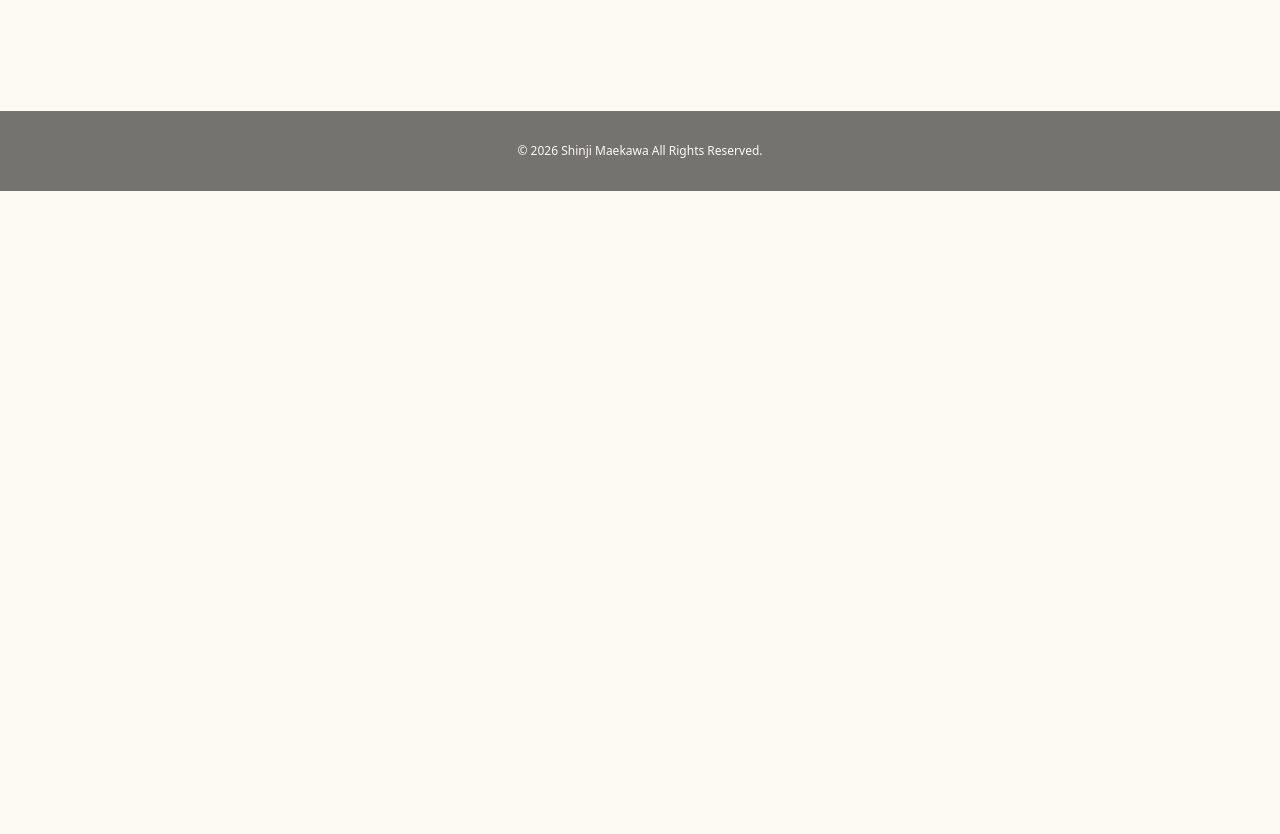
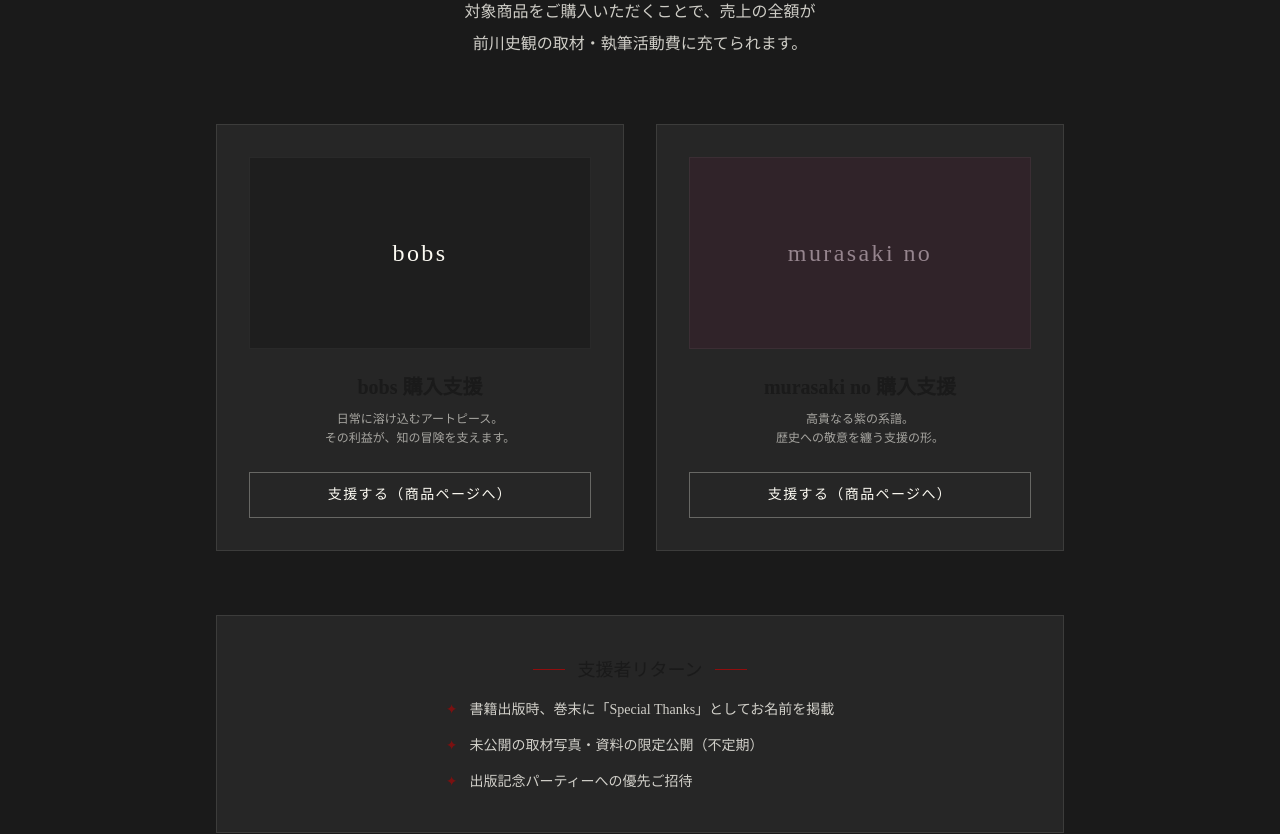
Before and after one commit to imashuku/maekawa-shikan-site-v2, a Next.js app: page /support in a window 1280 px wide. Shown: the part 1360-2194 px from the top of the page. Before the commit the page ends 1551 px from the top, so only its background shows below. Built offline with nearby package versions, Linux system fonts and the light colour scheme.

Commit message:
Update: Support section links and copy

```diff
--- a/src/app/support/page.tsx
+++ b/src/app/support/page.tsx
@@ -95,6 +95,88 @@ export default function SupportPage() {
           </div>
       </section>
 
+      {/* Patron / Support Section */}
+      <section className="w-full bg-sumi-dark text-kinari py-20 md:py-32">
+          <div className="max-w-4xl mx-auto px-6 text-center">
+              <span className="text-kokihi text-xs font-bold tracking-widest mb-6 block">SPECIAL SUPPORT</span>
+              <h2 className="text-2xl md:text-4xl font-serif mb-8 leading-relaxed">
+                  歴史探究の旅を、共に。
+              </h2>
+              <p className="text-sm md:text-base font-serif leading-loose opacity-80 mb-16">
+                  取材活動には、多大なリソースが必要です。<br/>
+                  あなたの支援が、次の真実を掘り起こすスコップとなります。<br/>
+                  <br/>
+                  対象商品をご購入いただくことで、売上の全額が<br/>
+                  前川史観の取材・執筆活動費に充てられます。
+              </p>
+
+              <div className="grid grid-cols-1 md:grid-cols-2 gap-8 mb-16">
+                  {/* Support Item: bobs */}
+                  <div className="bg-sumi/50 border border-kinari/10 p-8 hover:border-kokihi/50 transition-colors group">
+                      <div className="h-48 bg-black/20 mb-6 flex items-center justify-center font-serif text-2xl tracking-widest border border-kinari/5">
+                          bobs
+                      </div>
+                      <h3 className="text-xl font-serif font-bold mb-2">bobs 購入支援</h3>
+                      <p className="text-xs opacity-60 mb-6 leading-relaxed">
+                          日常に溶け込むアートピース。<br/>
+                          その利益が、知の冒険を支えます。
+                      </p>
+                      <a
+                        href="https://bobs.base.ec/"
+                        target="_blank"
+                        rel="noopener noreferrer"
+                        className="block w-full py-3 border border-kinari/30 text-kinari group-hover:bg-kokihi group-hover:border-kokihi group-hover:text-white transition-all duration-300 font-serif text-sm tracking-widest"
+                      >
+                          支援する（商品ページへ）
+                      </a>
+                  </div>
+
+                  {/* Support Item: murasaki no */}
+                  <div className="bg-sumi/50 border border-kinari/10 p-8 hover:border-kokihi/50 transition-colors group">
+                      <div className="h-48 bg-pink-900/10 mb-6 flex items-center justify-center font-serif text-2xl tracking-widest border border-kinari/5 text-pink-100/50">
+                          murasaki no
+                      </div>
+                      <h3 className="text-xl font-serif font-bold mb-2">murasaki no 購入支援</h3>
+                      <p className="text-xs opacity-60 mb-6 leading-relaxed">
+                          高貴なる紫の系譜。<br/>
+                          歴史への敬意を纏う支援の形。
+                      </p>
+                      <a
+                         href="https://murasakino-organic.stores.jp/"
+                         target="_blank"
+                         rel="noopener noreferrer"
+                         className="block w-full py-3 border border-kinari/30 text-kinari group-hover:bg-kokihi group-hover:border-kokihi group-hover:text-white transition-all duration-300 font-serif text-sm tracking-widest"
+                      >
+                          支援する（商品ページへ）
+                      </a>
+                  </div>
+              </div>
+
+              {/* Returns */}
+              <div className="bg-kinari/5 p-8 md:p-10 border border-kinari/10 text-left md:text-center">
+                  <h4 className="text-lg font-serif text-kokihi mb-4 flex items-center justify-center gap-3">
+                      <span className="h-px w-8 bg-kokihi"></span>
+                      支援者リターン
+                      <span className="h-px w-8 bg-kokihi"></span>
+                  </h4>
+                  <ul className="text-sm font-serif space-y-4 opacity-80 inline-block text-left">
+                      <li className="flex items-start gap-3">
+                          <span className="text-kokihi">✦</span>
+                          書籍出版時、巻末に「Special Thanks」としてお名前を掲載
+                      </li>
+                      <li className="flex items-start gap-3">
+                          <span className="text-kokihi">✦</span>
+                          未公開の取材写真・資料の限定公開（不定期）
+                      </li>
+                      <li className="flex items-start gap-3">
+                          <span className="text-kokihi">✦</span>
+                          出版記念パーティーへの優先ご招待
+                      </li>
+                  </ul>
+              </div>
+          </div>
+      </section>
+
       {/* Message from Author */}
       <section className="relative z-10 w-full max-w-3xl px-6 pb-20 md:pb-32 text-center">
          <div className="p-8 md:p-12 border border-sumi/10 bg-white/40 relative">
```
